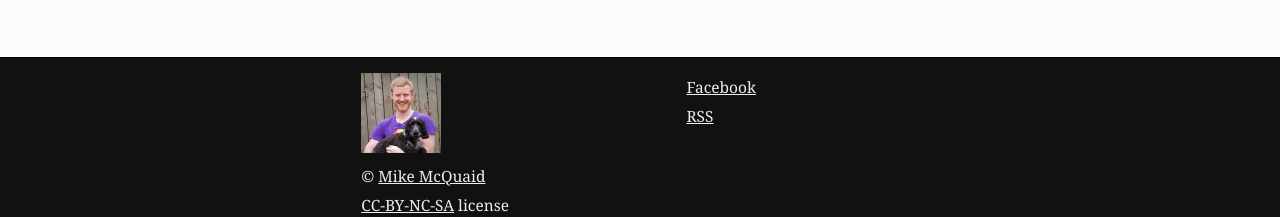
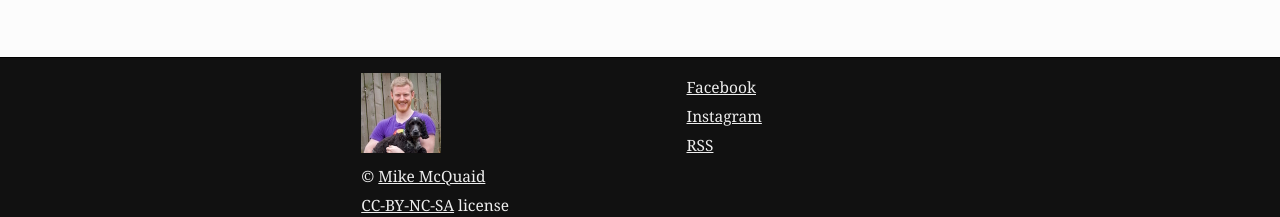
Before and after one commit to MikeMcQuaid/mikemcquaid.com, a Jekyll site: the page built from blog/index.html, in a window 1280 px wide and 900 px high, scrolled down 3402 px. Shown: the part 680-897 px from the top of the window. Built offline with Jekyll 4.4.1, drawn with Linux system fonts in a browser that asks for light colours.

Commit message:
Add Instagram link.

```diff
--- a/_layouts/blog_base.html
+++ b/_layouts/blog_base.html
@@ -62,6 +62,8 @@
           <ul>
             <li><a href="https://www.facebook.com/mkmcqd">Facebook</a>
             </li>
+            <li><a href="http://instagram.com/mkmcqd">Instagram</a>
+            </li>
             <li><a href="/blog/atom.xml">RSS</a>
             </li>
           </ul>
```
